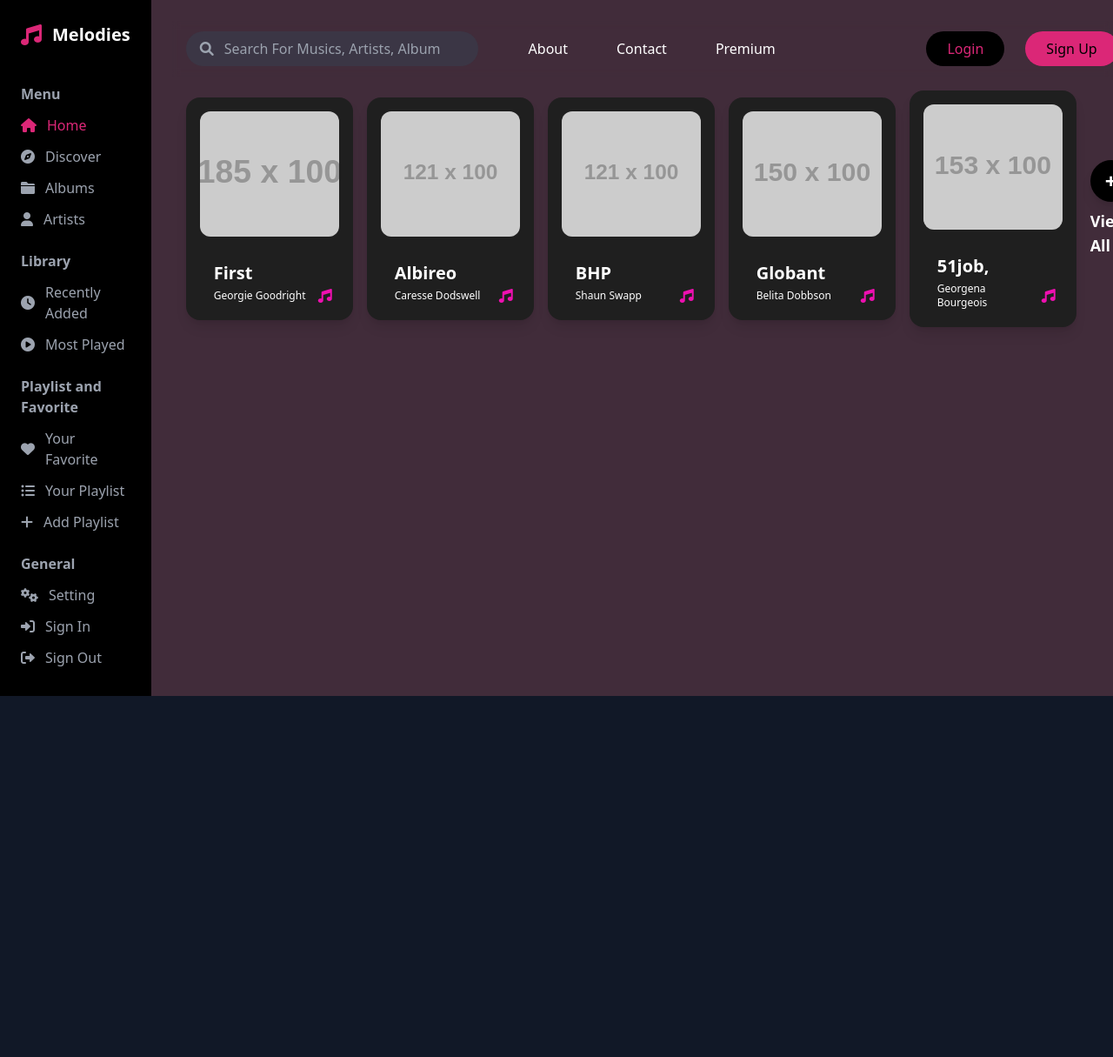
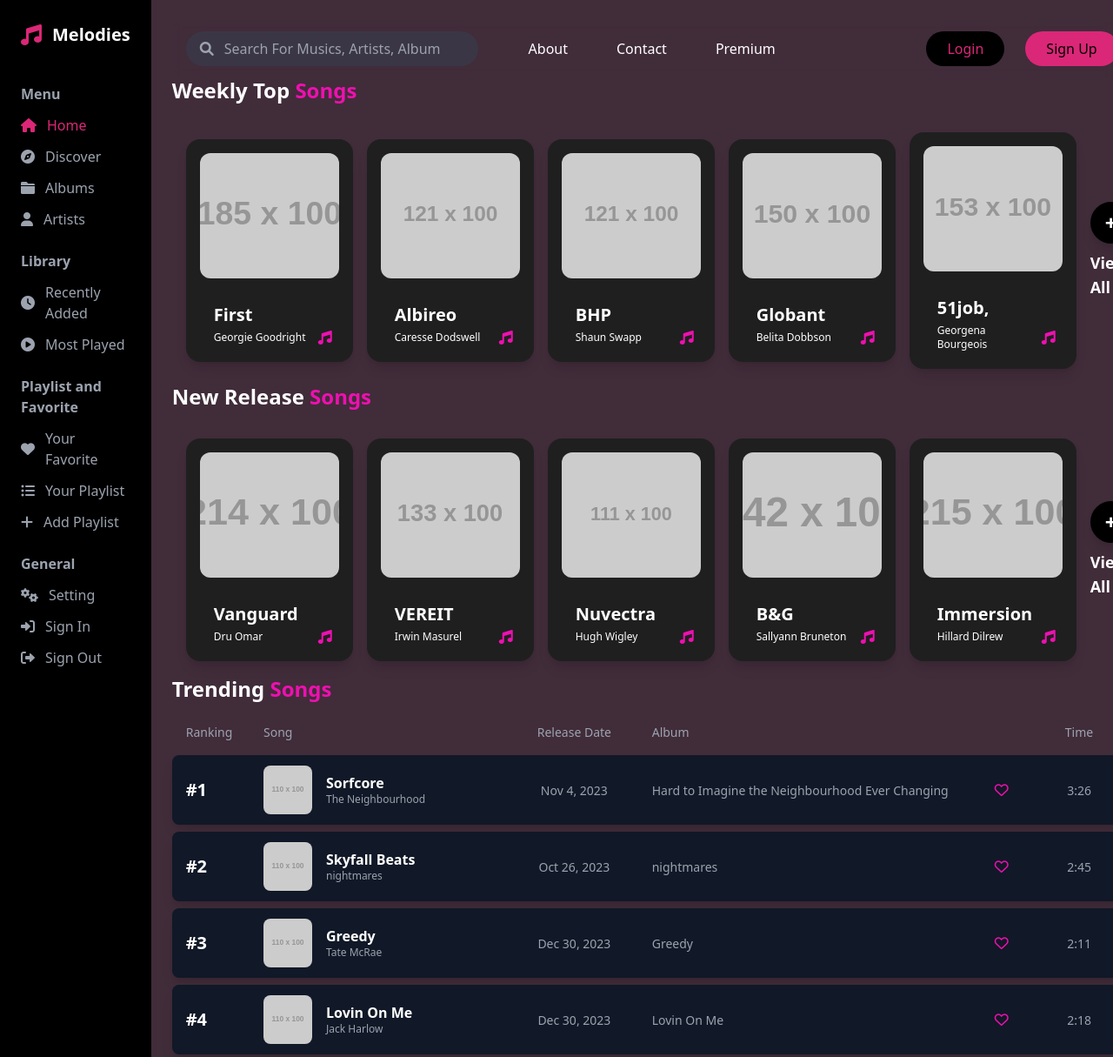
Before and after one commit to ThienNguyenWork/Final_Project_FE, a plain HTML site: page home1/index.html in a window 1280 px wide. Shown: the top 1215 px of the page at 87% size. Before the commit the page ends 800 px from the top, so only its background shows below. Drawn offline with nearby package versions, Linux system fonts and the light colour scheme; placeholder pictures from the web are drawn by us.

Commit message:
add data to layout

```diff
--- a/home1/index.html
+++ b/home1/index.html
@@ -1,5 +1,6 @@
 <!DOCTYPE html>
 <html lang="en">
+
 <head>
     <meta charset="UTF-8">
     <meta name="viewport" content="width=device-width, initial-scale=1.0">
@@ -10,6 +11,7 @@
     <link href="https://cdnjs.cloudflare.com/ajax/libs/font-awesome/6.0.0-beta3/css/all.min.css" rel="stylesheet">
     <script src="index.js"></script>
 </head>
+
 <body class="bg-gray-900 text-white">
     <main class=" main-background">
         <!-- Checkbox hack để điều khiển menu mobile -->
@@ -17,7 +19,8 @@
 
         <div class="relative min-h-screen flex">
             <!-- Sidebar -->
-    <aside class="fixed inset-y-0 left-0 transform -translate-x-full bg-black p-6 transition duration-200 ease-in-out md:translate-x-0 md:relative md:w-1/5 lg:w-1/6">
+            <aside
+                class="fixed inset-y-0 left-0 transform -translate-x-full bg-black p-6 transition duration-200 ease-in-out md:translate-x-0 md:relative md:w-1/5 lg:w-1/6">
                 <!-- Logo -->
                 <div class="flex items-center space-x-3 mb-10">
                     <i class="fas fa-music text-pink-600 text-2xl"></i>
@@ -106,7 +109,8 @@
             <!-- Main Content -->
             <main class="flex-1 p-6 main-background">
                 <!-- Mobile Menu Button -->
-            <label for="menu-toggle" class="fixed top-4 left-4 z-50 p-2 bg-pink-600 rounded-lg cursor-pointer md:hidden hover:bg-pink-700 hidden">
+                <label for="menu-toggle"
+                    class="fixed top-4 left-4 z-50 p-2 bg-pink-600 rounded-lg cursor-pointer md:hidden hover:bg-pink-700 hidden">
                     <i class="fas fa-bars"></i>
                 </label>
 
@@ -124,13 +128,11 @@
                         </div>
 
                         <!-- Search Box -->
-                    <div class="hidden md:flex items-center max-w-sm bg-gray-700/50 rounded-full px-4 py-2 flex-grow">
+                        <div
+                            class="hidden md:flex items-center max-w-sm bg-gray-700/50 rounded-full px-4 py-2 flex-grow">
                             <i class="fas fa-search text-gray-400"></i>
-                        <input
-                            type="search"
-                            placeholder="Search For Musics, Artists, Albums..."
-                            class="w-full bg-transparent border-none focus:outline-none text-white px-3 placeholder-gray-400"
-                        >
+                            <input type="search" placeholder="Search For Musics, Artists, Albums..."
+                                class="w-full bg-transparent border-none focus:outline-none text-white px-3 placeholder-gray-400">
                         </div>
 
                         <!-- Search Icon (chỉ hiển thị trên mobile) -->
@@ -151,18 +153,61 @@
                     </div>
                     <div class="hidden md:flex justify-end w-full px-4 py-3">
                         <nav class="flex items-center space-x-6">
-                        <button class="bg-black text-pink-600 px-6 py-2 rounded-full hover:bg-pink-700 hover:text-black transition">Login</button>
-                    <button class="bg-pink-600 text-black px-6 py-2 rounded-full hover:bg-black hover:text-pink-600 transition">Sign Up</button>
+                            <button
+                                class="bg-black text-pink-600 px-6 py-2 rounded-full hover:bg-pink-700 hover:text-black transition">Login</button>
+                            <button
+                                class="bg-pink-600 text-black px-6 py-2 rounded-full hover:bg-black hover:text-pink-600 transition">Sign
+                                Up</button>
                         </nav>
                     </div>
                 </header>
 
                 <body>
+                    <div>
+                        <h1 class="text-2xl font-bold mb-4">Weekly Top <span class="text-[#ee10b0]">Songs</span></h1>
                         <div class="flex flex-col md:flex-row">
-                    <div id="product-list" class="grid grid-cols-1 sm:grid-cols-2 md:grid-cols-3 lg:grid-cols-[1fr_1fr_1fr_1fr_1fr] gap-4 p-4 flex items-center justify-items-center"></div>
+                            <div id="product-list"
+                                class="grid grid-cols-1 sm:grid-cols-2 md:grid-cols-3 lg:grid-cols-[1fr_1fr_1fr_1fr_1fr] gap-4 p-4 flex items-center justify-items-center">
+                            </div>
                             <div class="flex flex-col items-center space-y-2 justify-center">
-                    <button class="w-12 h-12 flex items-center justify-center font-bold bg-black text-white rounded-full text-2xl shadow-lg hover:bg-gray-800 transition">+</button>
+                                <button
+                                    class="w-12 h-12 flex items-center justify-center font-bold bg-black text-white rounded-full text-2xl shadow-lg hover:bg-gray-800 transition">+</button>
                                 <span class="text-white font-bold text-lg">View All</span>
+                            </div>
+                        </div>
+                    </div>
+
+                    <div>
+                        <h1 class="text-2xl font-bold mb-4">New Release <span class="text-[#ee10b0]">Songs</span></h1>
+                        <div class="flex flex-col md:flex-row">
+                            <div id="new-release-list"
+                                class="grid grid-cols-1 sm:grid-cols-2 md:grid-cols-3 lg:grid-cols-[1fr_1fr_1fr_1fr_1fr] gap-4 p-4 flex items-center justify-items-center">
+                            </div>
+                            <div class="flex flex-col items-center space-y-2 justify-center">
+                                <button
+                                    class="w-12 h-12 flex items-center justify-center font-bold bg-black text-white rounded-full text-2xl shadow-lg hover:bg-gray-800 transition">+</button>
+                                <span class="text-white font-bold text-lg">View All</span>
+                            </div>
+                        </div>
+                    </div>
+                    <div>
+                        <h1 class="text-2xl font-bold mb-6">Trending <span class="text-[#ee10b0]">Songs</span></h1>
+                        <div class="grid grid-cols-12 text-gray-400 text-sm mb-4 px-4">
+                            <div class="col-span-1">Ranking</div>
+                            <div class="col-span-3">Song</div>
+                            <div class="col-span-2 text-center">Release Date</div>
+                            <div class="col-span-4">Album</div>
+                            <div class="col-span-1 text-center"></div>
+                            <div class="col-span-1 text-center">Time</div>
+                        </div>
+                        <div id="trending-list" class="space-y-2">
+                            <!-- Nội dung trending sẽ được render bằng JavaScript -->
+                        </div>
+
+                        <!-- Nút View All -->
+                        <button class="mt-6 px-6 py-2 rounded-lg bg-black text-white text-lg font-semibold flex items-center mx-auto">
+                            <i class="fa-solid fa-plus mr-2"></i> View All
+                        </button>
                     </div>
                         <!-- Gọi script ngoài -->
                         <script src="script.js"></script>
@@ -172,4 +217,5 @@
         </div>
     </main>
 </body>
+
 </html>
--- a/home1/products.json
+++ b/home1/products.json
@@ -1,15 +1,162 @@
-[{"id":1,"imageLink":"http://dummyimage.com/185x100.png/cc0000/ffffff","nameProduct":"First ","nameArtist":"Georgie Goodright"},
-{"id":2,"imageLink":"http://dummyimage.com/121x100.png/dddddd/000000","nameProduct":"Albireo ","nameArtist":"Caresse Dodswell"},
-{"id":3,"imageLink":"http://dummyimage.com/121x100.png/ff4444/ffffff","nameProduct":"BHP ","nameArtist":"Shaun Swapp"},
-{"id":4,"imageLink":"http://dummyimage.com/150x100.png/ff4444/ffffff","nameProduct":"Globant","nameArtist":"Belita Dobbson"},
-{"id":5,"imageLink":"http://dummyimage.com/153x100.png/dddddd/000000","nameProduct":"51job, ","nameArtist":"Georgena Bourgeois"},
-{"id":6,"imageLink":"http://dummyimage.com/192x100.png/dddddd/000000","nameProduct":"First","nameArtist":"Willis Lumox"},
-{"id":7,"imageLink":"http://dummyimage.com/128x100.png/5fa2dd/ffffff","nameProduct":"Select ","nameArtist":"Jackie Duchan"},
-{"id":8,"imageLink":"http://dummyimage.com/111x100.png/cc0000/ffffff","nameProduct":"Cara.","nameArtist":"Yolanthe Elphey"},
-{"id":9,"imageLink":"http://dummyimage.com/214x100.png/dddddd/000000","nameProduct":"Vanguard ","nameArtist":"Dru Omar"},
-{"id":10,"imageLink":"http://dummyimage.com/133x100.png/cc0000/ffffff","nameProduct":"VEREIT ","nameArtist":"Irwin Masurel"},
-{"id":11,"imageLink":"http://dummyimage.com/111x100.png/ff4444/ffffff","nameProduct":"Nuvectra ","nameArtist":"Hugh Wigley"},
-{"id":12,"imageLink":"http://dummyimage.com/242x100.png/dddddd/000000","nameProduct":"B&G","nameArtist":"Sallyann Bruneton"},
-{"id":13,"imageLink":"http://dummyimage.com/215x100.png/5fa2dd/ffffff","nameProduct":"Immersion ","nameArtist":"Hillard Dilrew"},
-{"id":14,"imageLink":"http://dummyimage.com/130x100.png/cc0000/ffffff","nameProduct":"GTT ","nameArtist":"Orren Tomeo"},
-{"id":15,"imageLink":"http://dummyimage.com/110x100.png/ff4444/ffffff","nameProduct":"Belmond ","nameArtist":"Burnard Storre"}]
+{
+  "weeklyTopSongs": [
+    {
+      "id": 1,
+      "imageLink": "http://dummyimage.com/185x100.png/cc0000/ffffff",
+      "nameProduct": "First ",
+      "nameArtist": "Georgie Goodright"
+    },
+    {
+      "id": 2,
+      "imageLink": "http://dummyimage.com/121x100.png/dddddd/000000",
+      "nameProduct": "Albireo ",
+      "nameArtist": "Caresse Dodswell"
+    },
+    {
+      "id": 3,
+      "imageLink": "http://dummyimage.com/121x100.png/ff4444/ffffff",
+      "nameProduct": "BHP ",
+      "nameArtist": "Shaun Swapp"
+    },
+    {
+      "id": 4,
+      "imageLink": "http://dummyimage.com/150x100.png/ff4444/ffffff",
+      "nameProduct": "Globant",
+      "nameArtist": "Belita Dobbson"
+    },
+    {
+      "id": 5,
+      "imageLink": "http://dummyimage.com/153x100.png/dddddd/000000",
+      "nameProduct": "51job, ",
+      "nameArtist": "Georgena Bourgeois"
+    },
+    {
+      "id": 6,
+      "imageLink": "http://dummyimage.com/192x100.png/dddddd/000000",
+      "nameProduct": "First",
+      "nameArtist": "Willis Lumox"
+    },
+    {
+      "id": 7,
+      "imageLink": "http://dummyimage.com/128x100.png/5fa2dd/ffffff",
+      "nameProduct": "Select ",
+      "nameArtist": "Jackie Duchan"
+    },
+    {
+      "id": 8,
+      "imageLink": "http://dummyimage.com/111x100.png/cc0000/ffffff",
+      "nameProduct": "Cara.",
+      "nameArtist": "Yolanthe Elphey"
+    }
+  ],
+  "newReleaseSongs": [
+    {
+      "id": 1,
+      "imageLink": "http://dummyimage.com/214x100.png/dddddd/000000",
+      "nameProduct": "Vanguard ",
+      "nameArtist": "Dru Omar"
+    },
+    {
+      "id": 2,
+      "imageLink": "http://dummyimage.com/133x100.png/cc0000/ffffff",
+      "nameProduct": "VEREIT ",
+      "nameArtist": "Irwin Masurel"
+    },
+    {
+      "id": 3,
+      "imageLink": "http://dummyimage.com/111x100.png/ff4444/ffffff",
+      "nameProduct": "Nuvectra ",
+      "nameArtist": "Hugh Wigley"
+    },
+    {
+      "id": 4,
+      "imageLink": "http://dummyimage.com/242x100.png/dddddd/000000",
+      "nameProduct": "B&G",
+      "nameArtist": "Sallyann Bruneton"
+    },
+    {
+      "id": 5,
+      "imageLink": "http://dummyimage.com/215x100.png/5fa2dd/ffffff",
+      "nameProduct": "Immersion ",
+      "nameArtist": "Hillard Dilrew"
+    },
+    {
+      "id": 6,
+      "imageLink": "http://dummyimage.com/130x100.png/cc0000/ffffff",
+      "nameProduct": "GTT ",
+      "nameArtist": "Orren Tomeo"
+    },
+    {
+      "id": 7,
+      "imageLink": "http://dummyimage.com/110x100.png/ff4444/ffffff",
+      "nameProduct": "Belmond ",
+      "nameArtist": "Burnard Storre"
+    }
+  ],
+
+    "trendingSongs": [
+      {
+        "rank": 1,
+        "imageLink": "http://dummyimage.com/110x100.png/ff4444/ffffff",
+        "nameProduct": "Sorfcore",
+        "nameArtist": "The Neighbourhood",
+        "releaseDate": "Nov 4, 2023",
+        "album": "Hard to Imagine the Neighbourhood Ever Changing",
+        "time": "3:26"
+      },
+      {
+        "rank": 2,
+        "imageLink": "http://dummyimage.com/110x100.png/ff4444/ffffff",
+        "nameProduct": "Skyfall Beats",
+        "nameArtist": "nightmares",
+        "releaseDate": "Oct 26, 2023",
+        "album": "nightmares",
+        "time": "2:45"
+      },
+      {
+        "rank": 3,
+        "imageLink": "http://dummyimage.com/110x100.png/ff4444/ffffff",
+        "nameProduct": "Greedy",
+        "nameArtist": "Tate McRae",
+        "releaseDate": "Dec 30, 2023",
+        "album": "Greedy",
+        "time": "2:11"
+      },
+      {
+        "rank": 4,
+        "imageLink": "http://dummyimage.com/110x100.png/ff4444/ffffff",
+        "nameProduct": "Lovin On Me",
+        "nameArtist": "Jack Harlow",
+        "releaseDate": "Dec 30, 2023",
+        "album": "Lovin On Me",
+        "time": "2:18"
+      },
+      {
+        "rank": 5,
+        "imageLink": "http://dummyimage.com/110x100.png/ff4444/ffffff",
+        "nameProduct": "Pain The Town Red",
+        "nameArtist": "Doja Cat",
+        "releaseDate": "Dec 29, 2023",
+        "album": "Paint The Town Red",
+        "time": "3:51"
+      },
+      {
+        "rank": 6,
+        "imageLink": "http://dummyimage.com/110x100.png/ff4444/ffffff",
+        "nameProduct": "Dancin On Night",
+        "nameArtist": "Dua Lipa",
+        "releaseDate": "May 27, 2023",
+        "album": "Dance The Night (From Barbie Movie)",
+        "time": "2:56"
+      },
+      {
+        "rank": 7,
+        "imageLink": "http://dummyimage.com/110x100.png/ff4444/ffffff",
+        "nameProduct": "Water",
+        "nameArtist": "Tyla",
+        "releaseDate": "Dec 10, 2023",
+        "album": "Water",
+        "time": "3:20"
+      }
+]
+}
--- a/home1/script.js
+++ b/home1/script.js
@@ -1,19 +1,24 @@
+// Load dữ liệu từ products.json
 async function loadProducts() {
     try {
-        // Fetch file JSON (đảm bảo file này có trong thư mục)
         const response = await fetch('products.json');
-        const products = await response.json();
+        const { weeklyTopSongs, newReleaseSongs, trendingSongs } = await response.json();
 
-        // Chọn container để hiển thị sản phẩm
-        const productList = document.getElementById('product-list');
-        productList.innerHTML = '';
+        // ✅ Giới hạn 5 sản phẩm cho mỗi danh sách
+        renderProducts(document.getElementById('product-list'), weeklyTopSongs.slice(0, 5));
+        renderProducts(document.getElementById('new-release-list'), newReleaseSongs.slice(0, 5));
+        renderTrending(document.getElementById('trending-list'), trendingSongs.slice(0, 5));
+    } catch (error) {
+        console.error('Lỗi khi tải dữ liệu:', error);
+    }
+}
 
-        // Hiển thị 5 sản phẩm đầu tiên
-        products.slice(0, 5).forEach(product => {
-            const productCard = `
+// Render card sản phẩm cho Weekly Top & New Release
+function renderProducts(container, products) {
+    container.innerHTML = products.map(product => `
         <div class="card shadow-lg rounded-2xl overflow-hidden p-4 w-48">
             <img class="w-full rounded-xl h-36 object-cover" src="${product.imageLink}" alt="${product.nameProduct}" />
-                    <div class="px-4 pt-4 pb-1 flex items-center space-x-2 justify-between">
+            <div class="px-4 pt-4 pb-1 flex items-center justify-between">
                 <h2 class="mt-3 text-xl font-semibold text-white">${product.nameProduct}</h2>
             </div>
             <div class="px-2 pb-1 flex items-center justify-between">
@@ -21,13 +26,50 @@ async function loadProducts() {
                 <i class="fa-solid fa-music text-[#ee10b0]"></i>
             </div>
         </div>
-            `;
-            productList.innerHTML += productCard;
-        });
-    } catch (error) {
-        console.error('Lỗi khi tải dữ liệu:', error);
-    }
+    `).join('');
 }
 
-// Gọi hàm khi trang load xong
-window.onload = loadProducts();
+// Render danh sách Trending Songs
+function renderTrending(container, trendingSongs) {
+    container.innerHTML = trendingSongs.map(song => `
+        <div class="grid grid-cols-12 items-center bg-gray-900 px-4 py-3 rounded-lg shadow-lg">
+            <!-- Ranking -->
+            <div class="col-span-1">
+                <span class="text-white font-bold text-xl">#${song.rank}</span>
+            </div>
+
+            <!-- Ảnh và thông tin bài hát -->
+            <div class="col-span-3 flex items-center gap-4">
+                <img class="w-14 h-14 rounded-lg object-cover" src="${song.imageLink}" alt="${song.nameProduct}" />
+                <div>
+                    <h2 class="text-base text-white font-semibold leading-snug">${song.nameProduct}</h2>
+                    <p class="text-xs text-gray-400">${song.nameArtist}</p>
+                </div>
+            </div>
+
+            <!-- Ngày phát hành -->
+            <div class="col-span-2 text-center">
+                <span class="text-sm text-gray-400">${song.releaseDate}</span>
+            </div>
+
+            <!-- Album -->
+            <div class="col-span-4 truncate">
+                <span class="text-sm text-gray-400">${song.album}</span>
+            </div>
+
+
+            <!-- Icon trái tim -->
+            <div class="col-span-1 text-center">
+                <i class="fa-regular fa-heart text-[#ee10b0] cursor-pointer"></i>
+            </div>
+
+            <!-- Thời gian -->
+            <div class="col-span-1 text-center">
+                <span class="text-sm text-gray-400">${song.time}</span>
+            </div>
+        </div>
+    `).join('');
+}
+
+// Gọi hàm khi trang được load
+window.onload = loadProducts;
```
Lines whose indentation alone changed are shown as unchanged.
